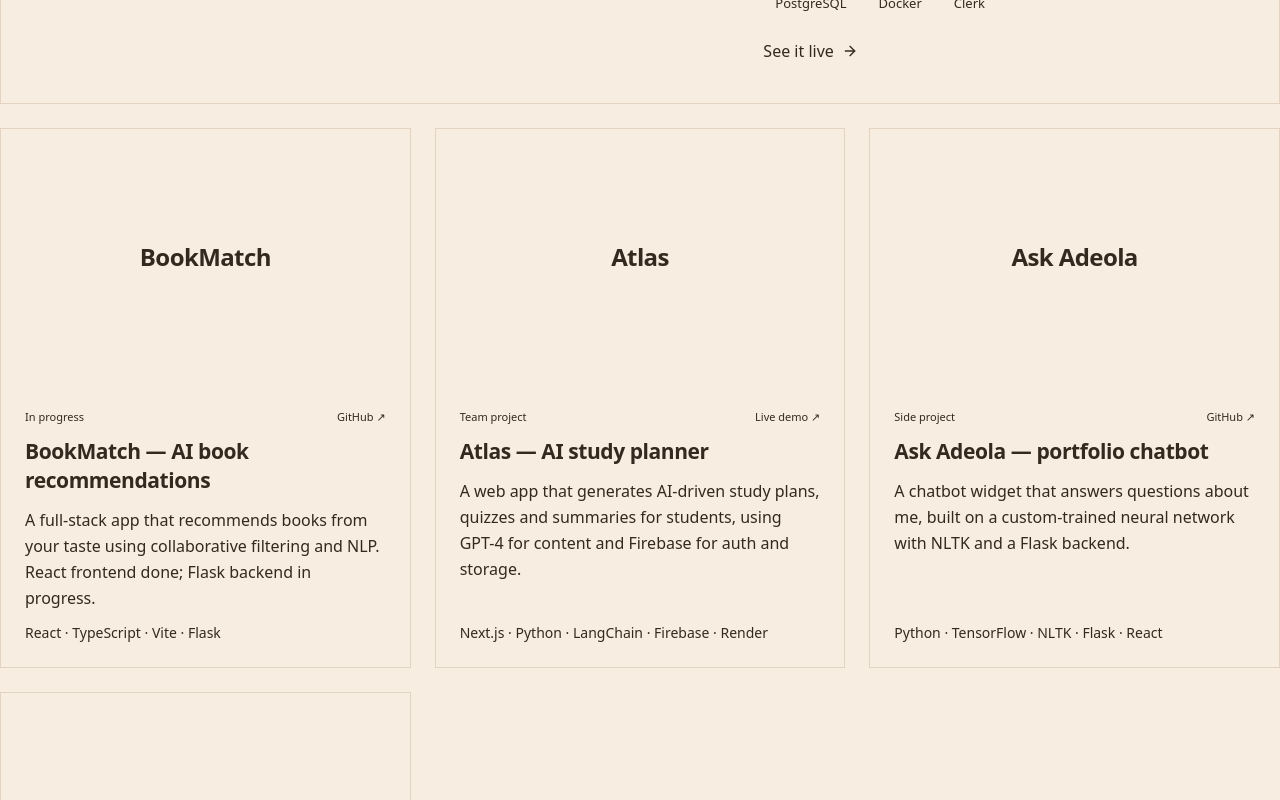
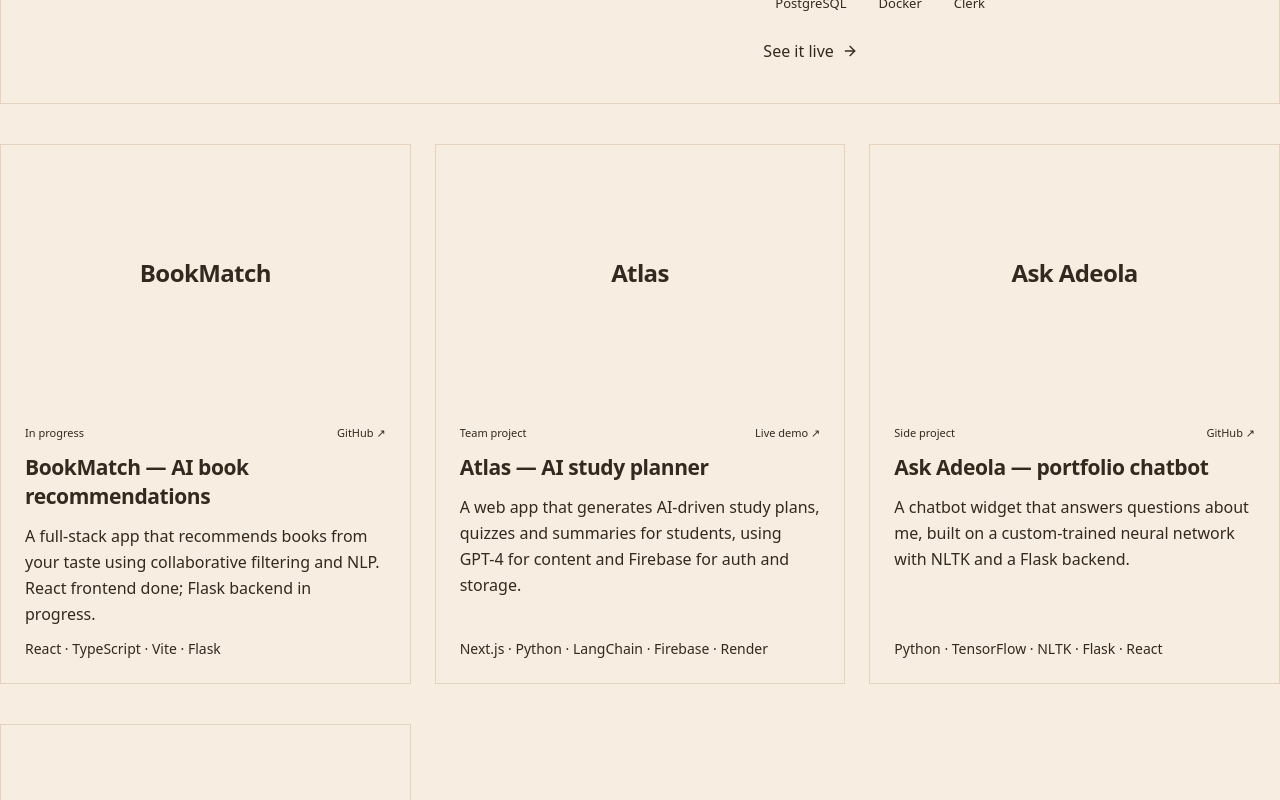
Before and after one commit to adeolaoj/portfolio, a React (Vite) app in the folder frontend/: page / in a window 1280 px wide. Shown: the part 2000-2800 px from the top of the page. Built offline with nearby package versions, Linux system fonts and the light colour scheme.

Commit message:
Work: add more vertical space between projects
40px between rows of project cards and below the featured card (was 24px).

Co-Authored-By: Claude Opus 5.5 <noreply@anthropic.com>
Claude-Session: https://claude.ai/code/session_01KVX8Yco5oLrB1Uq79ztxWp

```diff
--- a/frontend/src/app/sections/Work.tsx
+++ b/frontend/src/app/sections/Work.tsx
@@ -47,7 +47,7 @@ function FeaturedCard({ project }: { project: Project }) {
       href={projectHref(project)}
       target="_blank"
       rel="noopener noreferrer"
-      className="mb-6 grid overflow-hidden rounded-feature border border-line bg-paper transition-colors hover:border-terracotta-deep md:grid-cols-[1.3fr_1fr]"
+      className="mb-10 grid overflow-hidden rounded-feature border border-line bg-paper transition-colors hover:border-terracotta-deep md:grid-cols-[1.3fr_1fr]"
     >
       <Screenshot project={project} ground="bg-sage-light" className="aspect-[16/10] md:aspect-auto md:min-h-[400px] md:p-8" />
       <div className="flex flex-col justify-between gap-6 p-6 md:p-10">
@@ -127,7 +127,7 @@ export function Work() {
 
         {featuredProject && <FeaturedCard project={featuredProject} />}
 
-        <div className="grid gap-6 md:grid-cols-2 lg:grid-cols-3">
+        <div className="grid gap-x-6 gap-y-10 md:grid-cols-2 lg:grid-cols-3">
           {otherProjects.map((p, i) => (
             <ProjectCard key={p.title} project={p} ground={grounds[i % grounds.length]} />
           ))}
```
